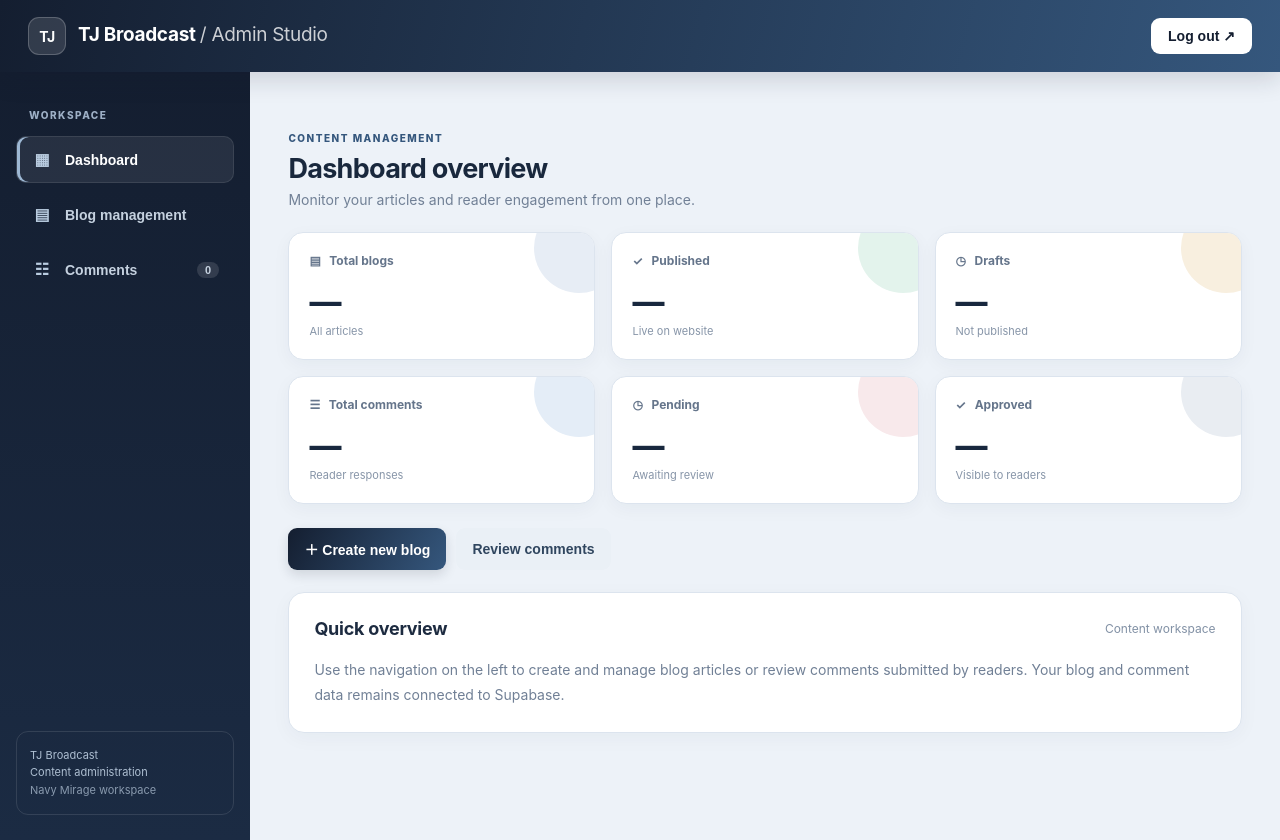
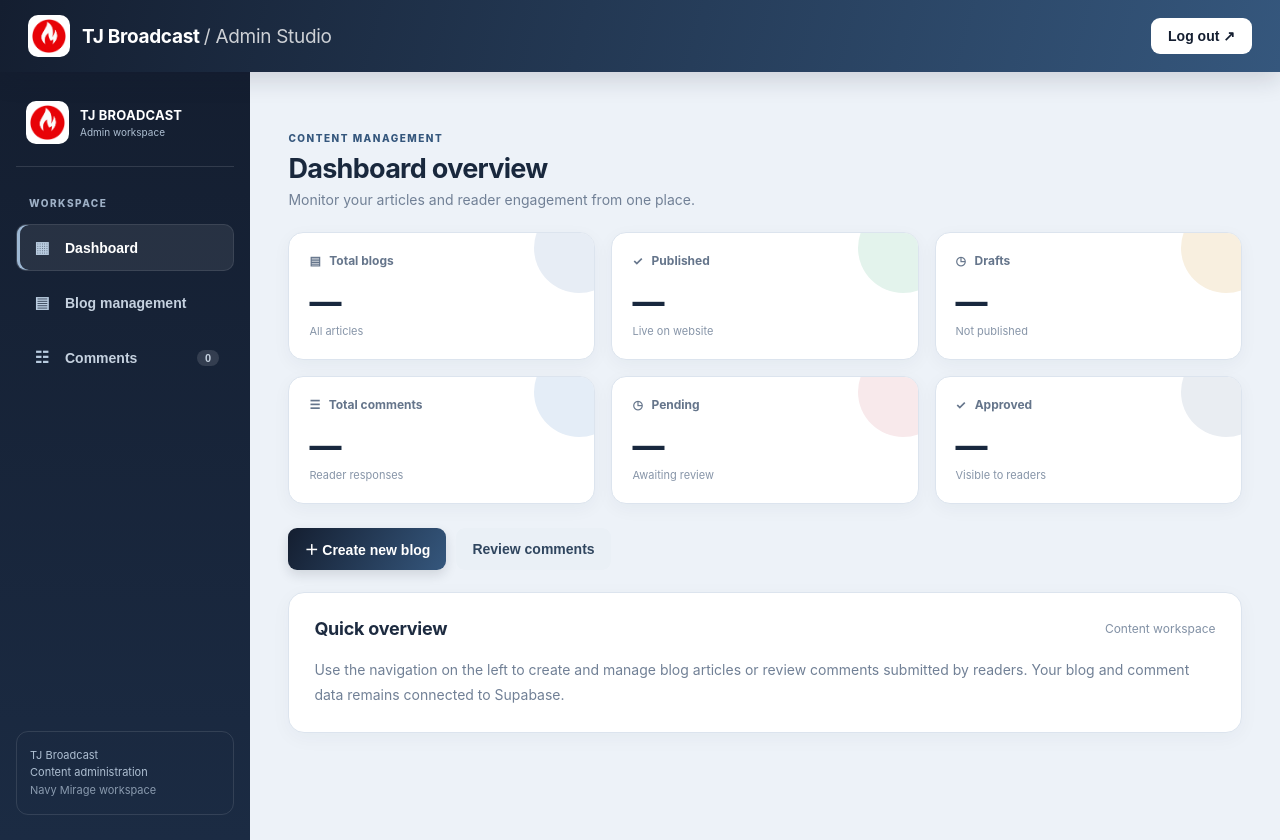
Before and after one commit to josejo004/tjbroadcast, a plain HTML site: page dashboard.html in a window 1280 px wide. Drawn offline with nearby package versions, Linux system fonts and the light colour scheme; a script that the page names is missing.

Commit message:
Update dashboard.html

```diff
--- a/dashboard.html
+++ b/dashboard.html
@@ -4,7 +4,10 @@
   <meta charset="UTF-8">
   <meta name="viewport" content="width=device-width, initial-scale=1.0">
   <title>TJ Broadcast | Blog Dashboard</title>
-
+  <link
+  href="https://cdn.jsdelivr.net/npm/quill@1.3.7/dist/quill.snow.css"
+  rel="stylesheet"
+>
 
   <style>
     * {
@@ -243,8 +246,12 @@
     *{scroll-behavior:smooth}
     body{font-family:Inter,"Segoe UI",Arial,sans-serif;background:var(--bg);color:var(--ink);min-height:100vh}
     header{height:72px;background:linear-gradient(105deg,var(--navy),var(--blue));padding:0 28px;display:flex;align-items:center;justify-content:space-between;box-shadow:0 8px 24px #141e3026;position:sticky;top:0;z-index:20}
-    header h1{font-size:19px;font-weight:750;letter-spacing:-.3px;color:#fff}
-    header h1:before{content:"TJ";display:inline-grid;place-items:center;width:36px;height:36px;margin-right:12px;border-radius:11px;background:#ffffff20;border:1px solid #ffffff35;font-size:14px;vertical-align:middle}
+    header h1{display:flex;align-items:center;gap:12px;font-size:19px;font-weight:750;letter-spacing:-.3px;color:#fff}
+    .brand-logo{width:42px;height:42px;object-fit:contain;border-radius:10px;background:#fff;padding:4px;flex:0 0 auto}
+    .sidebar-brand{display:flex;align-items:center;gap:11px;padding:4px 10px 22px;margin-bottom:10px;border-bottom:1px solid #ffffff20}
+    .sidebar-brand img{width:43px;height:43px;object-fit:contain;border-radius:10px;background:#fff;padding:4px}
+    .sidebar-brand strong{display:block;font-size:13px;letter-spacing:.2px;color:#fff}
+    .sidebar-brand small{display:block;color:#aebfd2;font-size:10px;margin-top:3px}
     .logout{background:#fff;color:var(--navy);border-radius:9px;padding:10px 17px}
     .app-shell{display:grid;grid-template-columns:250px minmax(0,1fr);min-height:calc(100vh - 72px)}
     .sidebar{background:linear-gradient(180deg,#141E30,#1b2b43);color:#e8eef7;padding:25px 16px;display:flex;flex-direction:column;gap:8px}
@@ -300,18 +307,22 @@
     .dashboard-actions{display:flex;gap:10px;flex-wrap:wrap;margin:0 0 22px}
     .mobile-menu{display:none}
     @media(max-width:900px){.app-shell{grid-template-columns:210px minmax(0,1fr)}.overview-grid{grid-template-columns:repeat(2,minmax(0,1fr))}.content-area{padding:24px 18px}}
-    @media(max-width:650px){header{height:64px;padding:0 15px}header h1{font-size:16px}.app-shell{display:block}.sidebar{position:sticky;top:64px;z-index:15;display:flex;flex-direction:row;overflow-x:auto;padding:9px 10px;gap:6px}.side-label,.sidebar-note{display:none}.nav-link{white-space:nowrap;width:auto;padding:10px 12px;font-size:12px}.nav-link .nav-icon{width:auto}.content-area{padding:22px 13px 40px}.page-heading h2{font-size:23px}.overview-grid{grid-template-columns:repeat(2,minmax(0,1fr));gap:10px}.overview-card{padding:15px;min-height:112px}.overview-value{font-size:27px}.panel{padding:18px}.form-grid{grid-template-columns:1fr}.full{grid-column:auto}.comment-toolbar{align-items:stretch;flex-direction:column}.comment-toolbar select{max-width:none}}
+    @media(max-width:650px){header{height:64px;padding:0 15px}header h1{font-size:16px}.brand-logo{width:35px;height:35px}.app-shell{display:block}.sidebar{position:sticky;top:64px;z-index:15;display:flex;flex-direction:row;overflow-x:auto;padding:9px 10px;gap:6px}.side-label,.sidebar-note,.sidebar-brand{display:none}.nav-link{white-space:nowrap;width:auto;padding:10px 12px;font-size:12px}.nav-link .nav-icon{width:auto}.content-area{padding:22px 13px 40px}.page-heading h2{font-size:23px}.overview-grid{grid-template-columns:repeat(2,minmax(0,1fr));gap:10px}.overview-card{padding:15px;min-height:112px}.overview-value{font-size:27px}.panel{padding:18px}.form-grid{grid-template-columns:1fr}.full{grid-column:auto}.comment-toolbar{align-items:stretch;flex-direction:column}.comment-toolbar select{max-width:none}}
 
   </style>
 </head>
 
 <body>
   <header>
-    <h1>TJ Broadcast <span style="font-weight:400;opacity:.78">/ Admin Studio</span></h1>
+    <h1><img class="brand-logo" src="image/final-logo.png" alt="TJ Broadcast logo"> <span>TJ Broadcast <span style="font-weight:400;opacity:.78">/ Admin Studio</span></span></h1>
     <button class="logout" id="logoutButton">Log out ↗</button>
   </header>
   <div class="app-shell">
     <aside class="sidebar" aria-label="Admin navigation">
+      <div class="sidebar-brand">
+        <img src="image/final-logo.png" alt="TJ Broadcast logo">
+        <div><strong>TJ BROADCAST</strong><small>Admin workspace</small></div>
+      </div>
       <div class="side-label">Workspace</div>
       <button class="nav-link active" type="button" data-view="dashboard"><span class="nav-icon">▦</span> Dashboard</button>
       <button class="nav-link" type="button" data-view="blogs"><span class="nav-icon">▤</span> Blog management</button>
```
